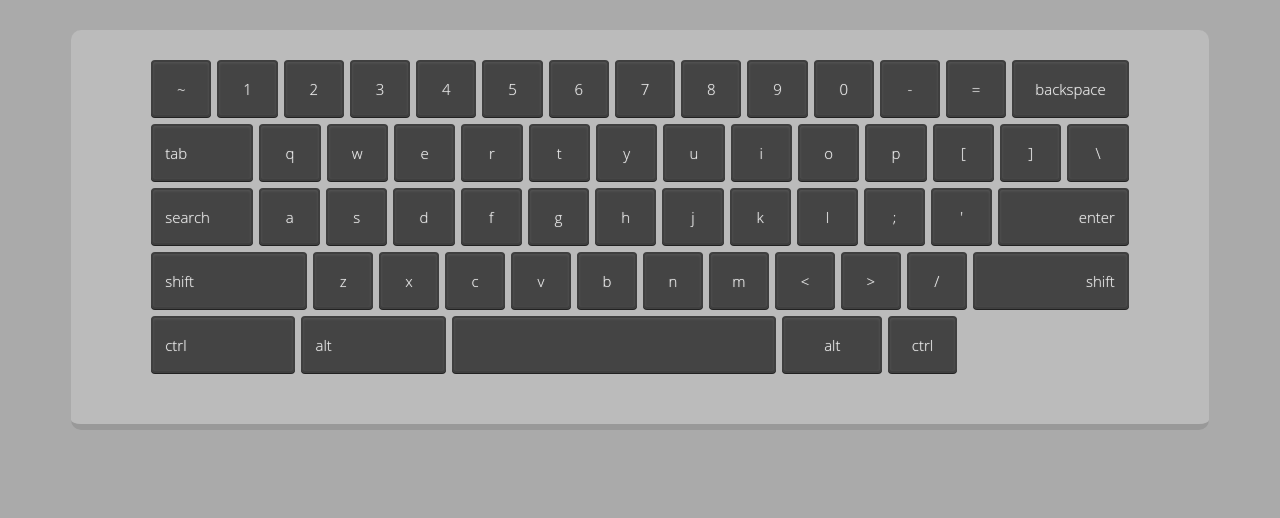
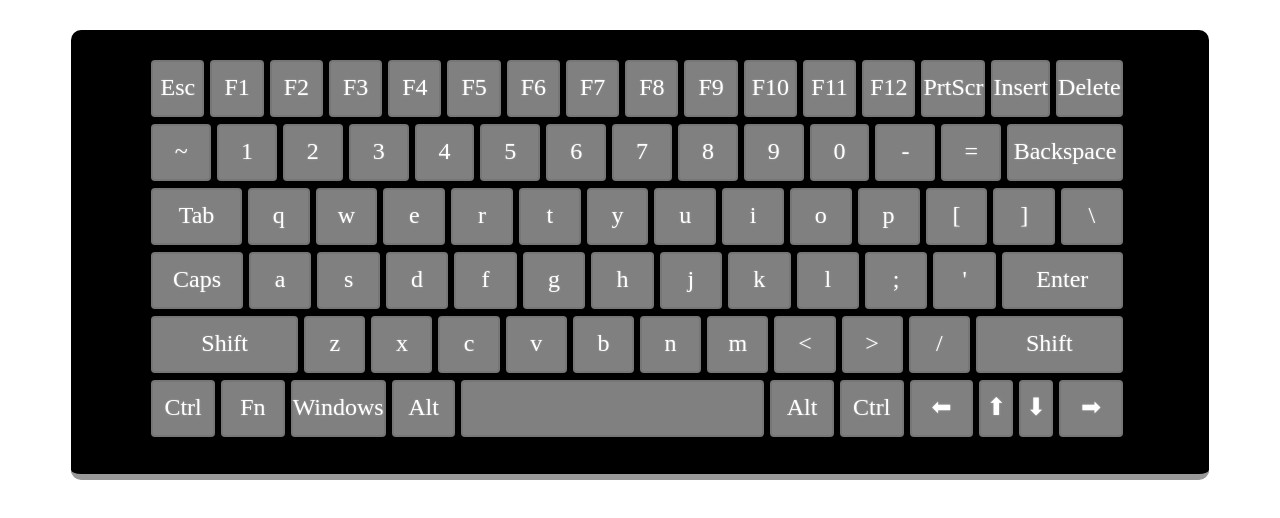
Before and after one commit to ankitasweetsprinkles01/KEYBOARD, a plain HTML site: page index.html in a window 1280 px wide. Drawn offline with Linux system fonts and the light colour scheme.

Commit message:
Ankita Chatterjee|A91005219157|Amity

```diff
--- a/index.html
+++ b/index.html
@@ -10,6 +10,24 @@
 </head>
 <body>
   <div class="keyboard">
+    <section class="key-row">
+     <div class="key one">Esc</div>
+     <div class="key one">F1</div>
+     <div class="key one">F2</div>
+     <div class="key one">F3</div>
+     <div class="key one">F4</div>
+     <div class="key one">F5</div>
+     <div class="key one">F6</div>
+     <div class="key one">F7</div>
+     <div class="key one">F8</div>
+     <div class="key one">F9</div>
+     <div class="key one">F10</div>
+     <div class="key one">F11</div>
+     <div class="key one">F12</div>
+      <div class="key one">PrtScr</div>
+      <div class="key one">Insert</div>
+      <div class="key one">Delete</div>
+   </section>
    <section class="key-row">
      <div class="key one">~</div>
      <div class="key one">1</div>
@@ -24,11 +42,11 @@
      <div class="key one">0</div>
      <div class="key one">-</div>
      <div class="key one">=</div>
-          <div class="key two">backspace</div>
+     <div class="key two">Backspace</div>
    </section>
 
    <section class="key-row">
-          <div class="key one-one-half l">tab</div>
+     <div class="key one-one-half l">Tab</div>
      <div class="key one">q</div>
      <div class="key one">w</div>
      <div class="key one">e</div>
@@ -45,7 +63,7 @@
    </section>
 
    <section class="key-row">
-          <div class="key one-one-half l">search</div>
+     <div class="key one-one-half l">Caps Lock</div>
      <div class="key one">a</div>
      <div class="key one">s</div>
      <div class="key one">d</div>
@@ -57,11 +75,11 @@
      <div class="key one">l</div>
      <div class="key one">;</div>
      <div class="key one">'</div>
-          <div class="key two r">enter</div>
+     <div class="key two r">Enter</div>
    </section>
 
    <section class="key-row">
-          <div class="key two-two-half l">shift</div>
+     <div class="key two-two-half l">Shift</div>
      <div class="key one">z</div>
      <div class="key one">x</div>
      <div class="key one">c</div>
@@ -72,18 +90,23 @@
      <div class="key one">&lt;</div>
      <div class="key one">></div>
      <div class="key one">/</div>
-          <div class="key two-two-half r">shift</div>
+     <div class="key two-two-half r">Shift</div>
     </section>
 
    <section class="key-row">
-          <div class="key two l">ctrl</div>
-          <div class="key two l">alt</div>
-          <div class="key five"><!-- Spacebar --></div>
-          <div class="key one-one-half">alt</div>
-          <div class="key one">ctrl</div>
-          <div class="arrowkey-container two-two-half">
+     <div class="key one l">Ctrl</div>
+     <div class="key one l">Fn</div>
+     <div class="key one l">Windows</div>
+     <div class="key one l">Alt</div>
+     <div class="key five"><!-- Space --></div>
+     <div class="key one">Alt</div>
+     <div class="key one">Ctrl</div>
 
-          </div>
+       <div class="key one">&#x2B05;</div>
+       <div class="key half">&#x2B06;</div>
+       <div class="key half">&#x2B07;</div>
+       <div class="key one">&#x27A1;</div>
+
    </section>
 
    </div>
--- a/style.css
+++ b/style.css
@@ -1,63 +1,47 @@
-* { box-sizing:border-box; }
-
-@import url(https://fonts.googleapis.com/css?family=Open+Sans:300,400,600);
-
-body {
-  background:#aaa;
-  font:300 15px/24px "Open Sans", sans-serif;
-  color:#bbb;
-  user-select:none;
-  text-shadow:0 0 1px #aaa;
+*{
+  box-sizing:border-box;
 }
-
-h1 { font-size:5em; line-height:1.5; }
-
+body{
+  font-size:3vh;
+  background:white;
+  color:white;
+  text-shadow:0 0 2px #aaa;
+}
 .keyboard {
   margin:30px auto;
   width:90%;
-  height:400px;
-  background:#bbb;
+  height:450px;
+  background:black;
   padding:30px 80px;
   border-radius:10px;
   border-bottom:6px solid #999;
 }
-
 .key-row {
-  display:-webkit-flex;
+  display:flex;
   margin:0 auto 7px;
   line-height:50px;
 }
-
-.key, .arrowkey-container {
-   margin:0 6px 0 0;
+.key{
+  background:grey;
+  margin:0 6px 0 0;
   text-align:center;
-}
-
-.key {
-  background:#444;
-  color:#eee;
-  border-radius:4px;
-  box-shadow:0 1px 0 #222, inset 0 1px 3px rgba(255,255,255,0.1);
-  transition:0.1s;
-  align-items:center;
-  align-content:center;
   height:57px;
   border:2px solid rgba(0,0,0,0.08);
   cursor:pointer;
+  border-radius:4px;
 }
-
-sup, sub { outline:1px solid magenta; display:block; align-self:center; }
-
-.key:active { transform:translateY(1px); background:#333; box-shadow:0 1px 0 #000;}
-
 .one { flex:1; } /* one */
 .one-one-half { flex:1.5; } /* One and one half */
 .two { flex:2; } /* two */
 .two-two-half { flex:2.5; } /* Two and two half */
 .three { flex:3; } /* three */
 .five { flex:5; }
+.half{ flex:.5;}
 
-.key-row .key:last-child { margin:0; }
-
-.l { text-align:left; padding-left:12px; }
-.r { text-align:right; padding-right:12px; }
+.key:hover{
+  box-shadow:0 0 10px 0 black;
+  font-size: 200%;
+}
+.key:active{
+  background:white;
+}
```
Lines whose indentation alone changed are shown as unchanged.
